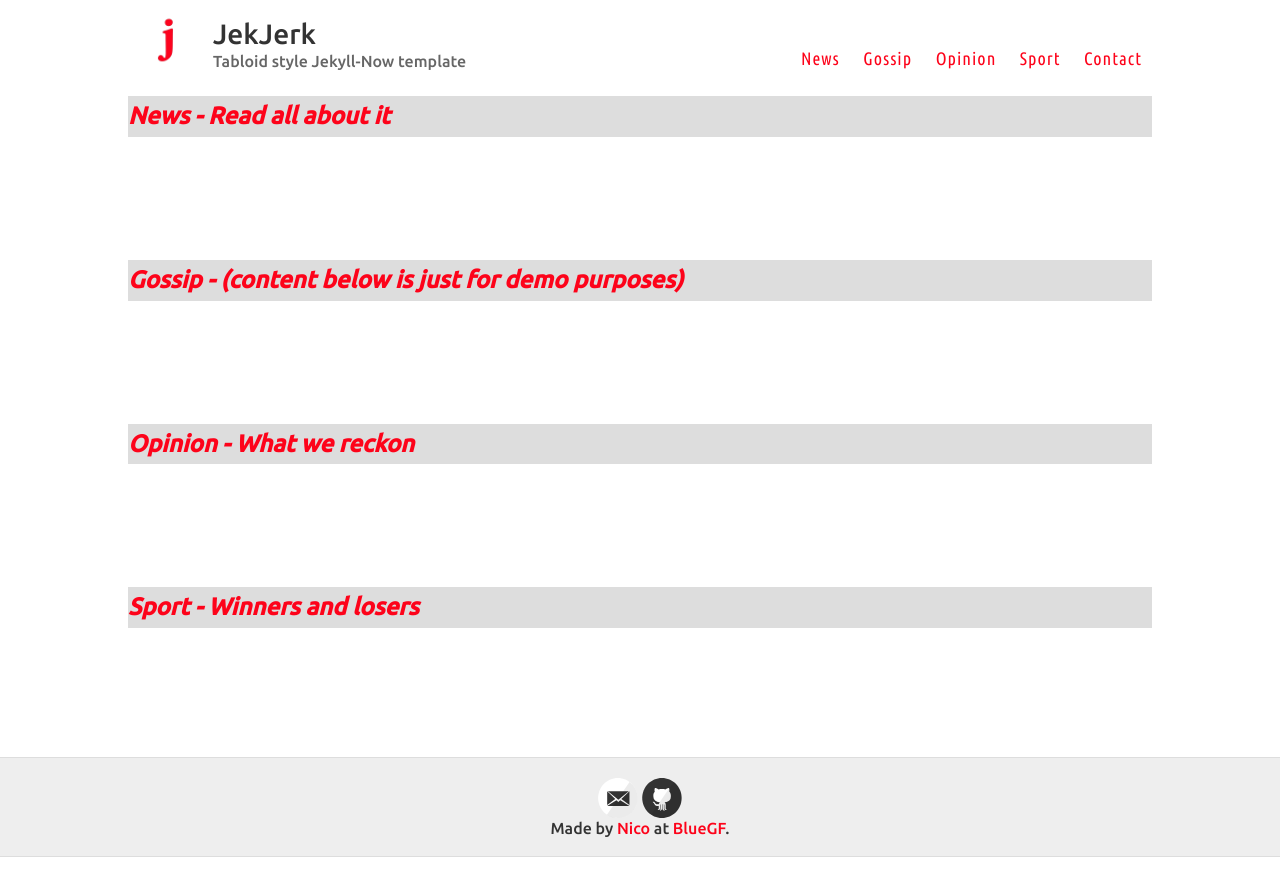
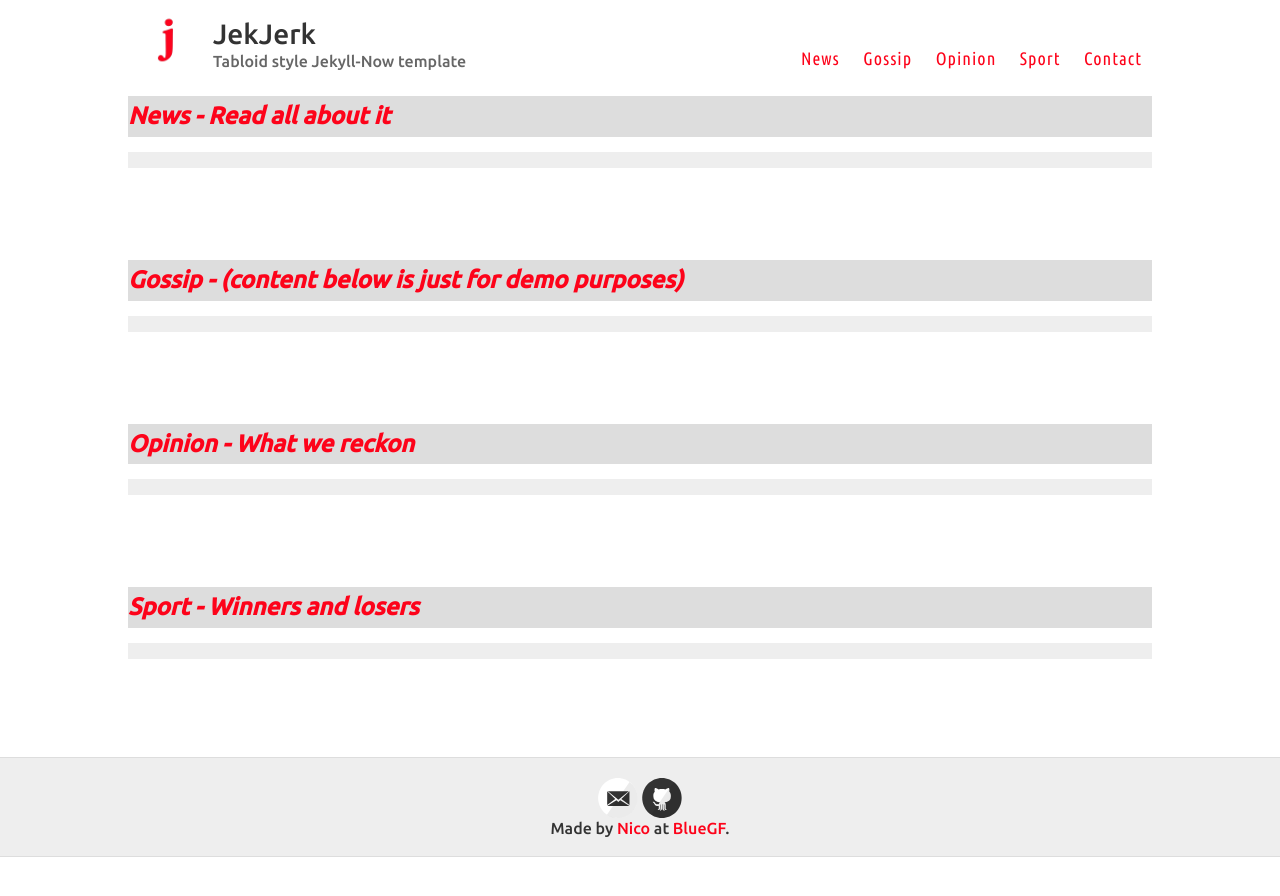
Before and after one commit to nicoboyce/jekjerk, a Jekyll site: the page built from index.html, in a window 1280 px wide. Shown: the top 896 px of the page. Built offline with Jekyll 4.4.1, drawn with Linux system fonts in a browser that asks for light colours.

Commit message:
Mr Hyde was here …

```diff
--- a/index.html
+++ b/index.html
@@ -11,7 +11,7 @@ layout: default
 <div class="collheader" style="background: #dddddd; width:80%;"><a id="{{ col }}">
 <h2 style="color:#fd031a;"><i>{{ col | capitalize }} - {{ collection.header }}</i></h2></a>
 </div>
-
+<div class="section">
 <div class="container">
   <div style="width:100%;">
 
@@ -58,6 +58,7 @@ layout: default
 {% endif %}
     {% endfor %}
 </div>
+</div>
 <br />
 {% endunless %}
 <br />
--- a/style.scss
+++ b/style.scss
@@ -13,6 +13,10 @@
 /**************/
 /* BASE RULES */
 /**************/
+
+.section {
+background-color: #eeeeee;
+}
 
 .topstory {
 width:37%;
```
